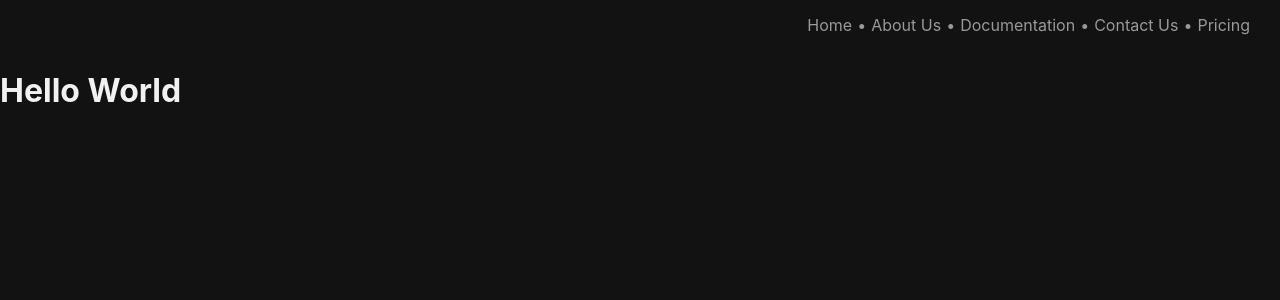
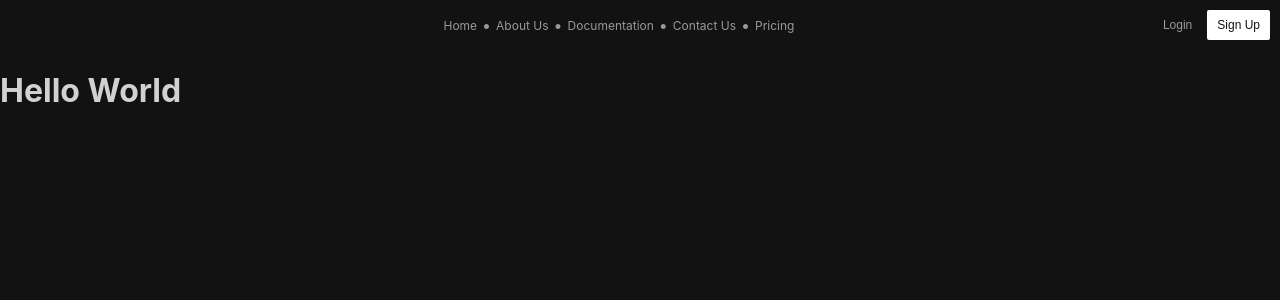
Before and after one commit to SkylixGH/Website, a Next.js app: page / in a window 1280 px wide. Shown: the top 300 px of the page. Built offline with nearby package versions, Linux system fonts and the light colour scheme.

Commit message:
uix: Login and sign up buttons

```diff
--- a/components/nav/Nav.module.scss
+++ b/components/nav/Nav.module.scss
@@ -20,15 +20,41 @@
     margin-left: 5px;
   }
 
+  & > div {
+    flex-direction: row;
+    display: flex;
+    align-items: center;
+  }
+
   & > div > a {
     color: $text1;
     text-decoration: none;
     transition: 100ms;
-    border-bottom: 1px solid transparent;
+    position: relative;
+    align-items: center;
+    height: 50px;
+    display: flex;
+    font-size: 12px;
+
+    &:before {
+      content: "";
+      display: flex;
+      position: absolute;
+      width: 0%;
+      height: 1px;
+      left: 50%;
+      transform: translate(-50%, 0);
+      bottom: 10px;
+      transition: 100ms;
+    }
 
     &:hover {
-      color: $text3;
-      border-color: $text3;
+      color: $text2;
+
+      &:before {
+        width: 80%;
+        background: $accent2;
+      }
     }
   }
 }
@@ -36,15 +62,96 @@
 .logo {
   font-size: 14px;
   margin: 0 20px;
+  transition: 100ms;
 
-  a {
+  img {
     color: $text3;
     transition: 100ms;
     text-decoration: none;
     letter-spacing: 3px;
 
     &:hover {
-      color: $text1;
+      opacity: 0.6;
+      cursor: pointer;
     }
   }
 }
+
+.buttons {
+  display: flex;
+  flex-direction: row;
+}
+
+.mobileButtons {
+  display: flex;
+  pointer-events: none;
+  width: 0;
+  margin: 0;
+  padding: 0;
+  overflow: hidden;
+  transition: 100ms;
+
+  button {
+    transition: 100ms;
+    display: flex;
+    width: 30px;
+    height: 30px;
+    align-items: center;
+    justify-content: center;
+    background: transparent;
+    border: none;
+    color: $text1;
+    border-radius: 2px;
+    font-size: 16px;
+
+    &:hover {
+      background: $dynamic2;
+      color: $text2;
+    }
+  }
+
+  @media (max-width: 900px) {
+    width: 30px;
+    height: 30px;
+    pointer-events: all;
+    margin-left: 5px;
+  }
+}
+
+.accountButtons {
+  display: flex;
+  gap: 5px;
+  flex-direction: row;
+
+  @media (max-width: 900px) {
+    display: none;
+  }
+
+  button {
+    border: none;
+    padding: 0 10px;
+    height: 30px;
+    border-radius: 2px;
+    transition: 100ms;
+    color: $text1;
+    background: transparent;
+    font-size: 12px;
+
+    &:nth-child(2) {
+      background: $accent2;
+      color: $layer1;
+    }
+
+    &:hover {
+      background: $dynamic2;
+      color: $text2;
+      cursor: pointer;
+
+      &:nth-child(2) {
+        background: $accent2;
+        color: $layer1;
+        opacity: 0.7;
+      }
+    }
+  }
+}
--- a/components/nav/Nav.tsx
+++ b/components/nav/Nav.tsx
@@ -1,11 +1,12 @@
 import Link from "next/link";
-import React from "react";
+import React, { useState } from "react";
 import enLang from "../_locale/nav/en";
 import ruLang from "../_locale/nav/ru";
 import { useRouter } from "next/router";
 import { languageOptions } from "../../pages/_app";
 import styles from "./Nav.module.scss";
 import Image from 'next/image';
+import { Icon } from "@iconify/react";
 
 const languages = {
     en: { ...enLang },
@@ -13,6 +14,7 @@ const languages = {
 }
 
 export default function Nav() {
+    const [ loggedIn, setLoggedIn ] = useState(false);
     const { locale } = useRouter();
     const language = languages[locale as languageOptions] as typeof enLang;
 
@@ -28,7 +30,7 @@ export default function Nav() {
         <div className={styles.root}>
             <div className={styles.logo}>
                 <Image src={"/LogoIconAuto.svg"} alt={"SKYLIX"}
-                    width={40} height={40} onClick={() => location.href = "/"} />
+                    width={35} height={35} onClick={() => location.href = "/"} />
             </div>
 
             <div className={styles.links}>{ links.map((link, index) => {
@@ -42,6 +44,24 @@ export default function Nav() {
                     </div>
                 );
             }) }</div>
+
+            <div className={styles.buttons}>
+                <div className={styles.accountButtons}>
+                    { loggedIn
+                        ? <button>Your Account</button>
+                        : <>
+                            <button>Login</button>
+                            <button>Sign Up</button>
+                        </>
+                    }
+                </div>
+
+                <div className={styles.mobileButtons}>
+                    <button>
+                        <Icon icon="fluent:navigation-16-regular" />
+                    </button>
+                </div>
+            </div>
         </div>
     );
 }
--- a/package.json
+++ b/package.json
@@ -14,6 +14,7 @@
     "react-dom": "17.0.2"
   },
   "devDependencies": {
+    "@iconify/react": "^3.1.3",
     "@types/node": "^17.0.21",
     "@types/react": "^17.0.39",
     "eslint": "8.9.0",
--- a/styles/theme.scss
+++ b/styles/theme.scss
@@ -21,7 +21,7 @@ $dynamic7: rgba(255, 255, 255, 0.35);
 $dynamic8: rgba(255, 255, 255, 0.4);
 
 $text1: #999;
-$text2: #f1f1f1;
+$text2: #d1d1d1;
 $text3: #fff;
 
 $accent1: #999;
```
Also changed, not shown: 1 other file (tests, documents, lock files or other folders).
